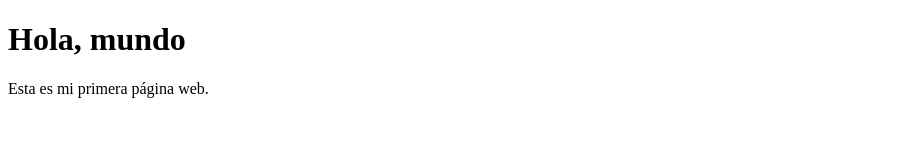
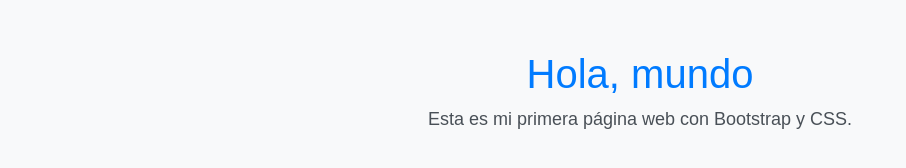
Before and after one commit to Roberto1990rm/myproyect, a plain HTML site: page index.html in a window 1280 px wide. Shown: the whole page, without its empty margins (0-906 px from the left). Drawn offline with nearby package versions, Linux system fonts and the light colour scheme.

Commit message:
boostrap

```diff
--- a/index.html
+++ b/index.html
@@ -4,13 +4,39 @@
     <meta charset="UTF-8">
     <meta name="viewport" content="width=device-width, initial-scale=1.0">
     <title>Mi primera web</title>
+    <!-- Incluir Bootstrap desde CDN -->
+    <link href="https://cdn.jsdelivr.net/npm/bootstrap@5.3.0-alpha1/dist/css/bootstrap.min.css" rel="stylesheet" integrity="sha384-KyZXEJX3+P6wKP1fE10s5Qw6K5R8f5D8nqEKdZt8cB5V1rzYZlON6T1j9Q56u0Wgr" crossorigin="anonymous">
+    <!-- Estilos CSS personalizados -->
+    <style>
+        body {
+            background-color: #f8f9fa;
+            font-family: Arial, sans-serif;
+        }
+
+        h1 {
+            color: #007bff;
+            text-align: center;
+            margin-top: 50px;
+        }
+
+        p {
+            color: #495057;
+            font-size: 18px;
+            text-align: center;
+        }
+
+        .container {
+            margin-top: 50px;
+        }
+    </style>
 </head>
 <body>
-    <h1>Hola, mundo</h1>
+    <div class="container">
+        <h1>Hola, mundo</h1>
+        <p>Esta es mi primera página web con Bootstrap y CSS.</p>
+    </div>
 
-
-
-    <p>Esta es mi primera página web.</p>
-
+    <!-- Incluir el script de Bootstrap -->
+    <script src="https://cdn.jsdelivr.net/npm/bootstrap@5.3.0-alpha1/dist/js/bootstrap.bundle.min.js" integrity="sha384-pzjw8f+ua7Kw1TIq0b3e2c5ooJ8Y2bTXjDgm6iIsUX2ADJ2U5fP7np+e0QnXUOa8" crossorigin="anonymous"></script>
 </body>
 </html>
```
